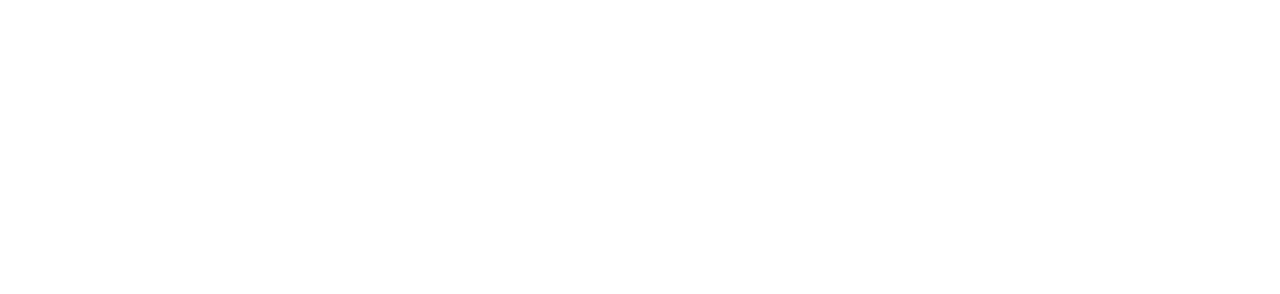
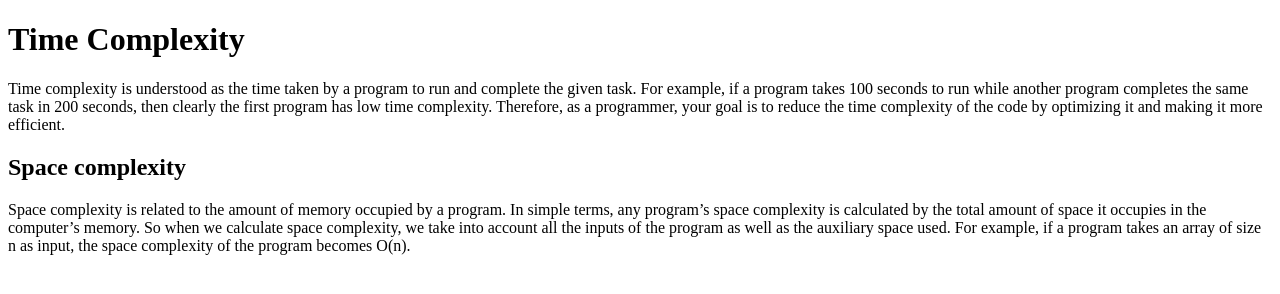
Before and after one commit to acciojob/time-and-space-complexity-Ummid2001, a website: page main.html in a window 1280 px wide. Drawn offline with Linux system fonts and the light colour scheme.

Commit message:
created a submission

```diff
--- a/main.html
+++ b/main.html
@@ -8,6 +8,14 @@
 
 <body>
 	<!-- the entire body must be written by student -->
+	<h1>Time Complexity</h1>
+	<p>Time complexity is understood as the time taken by a program to run and complete the given task. For example, if a program takes 100 seconds to run while another program completes the same task in 200 seconds, then clearly the first program has low time complexity. Therefore, as a programmer, your goal is to reduce the time complexity of the code by optimizing it and making it more efficient.
+
+</p>
+	<h2>Space complexity</h2>
+	<p>Space complexity is related to the amount of memory occupied by a program. In simple terms, any program’s space complexity is calculated by the total amount of space it occupies in the computer’s memory. So when we calculate space complexity, we take into account all the inputs of the program as well as the auxiliary space used. For example, if a program takes an array of size n as input, the space complexity of the program becomes O(n).
+
+</p>
     <script type="text/javascript" src="./script.js">
 </script>
 
```
